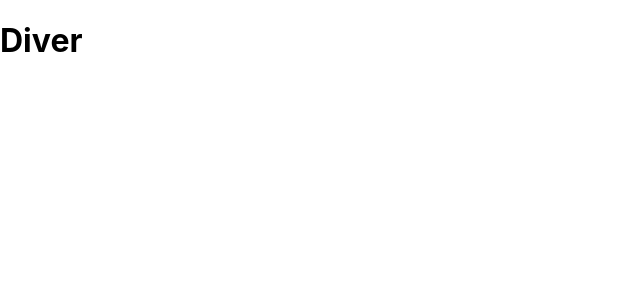
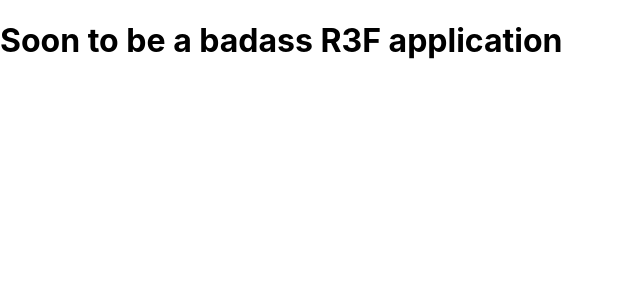
Before and after one commit to diver-jay/diver-jay.github.io, a React (Vite) app: page / in a window 1280 px wide. Shown: the top 300 px of the page, without its empty margins (0-640 px from the left). Built offline with nearby package versions, Linux system fonts and the light colour scheme.

Commit message:
Remove useless code, starter

```diff
--- a/src/App.tsx
+++ b/src/App.tsx
@@ -1,12 +1,7 @@
-
-import React, { useState } from 'react';
-
-import './index.css';
-
 function App() {
   return (
     <div>
-      <h1>Diver</h1>
+      <h1>Soon to be a badass R3F application</h1>
     </div>
   );
 }
--- a/src/react-app-env.d.ts
+++ /dev/null
@@ -1 +0,0 @@
-/// <reference types="react-scripts" />
```
